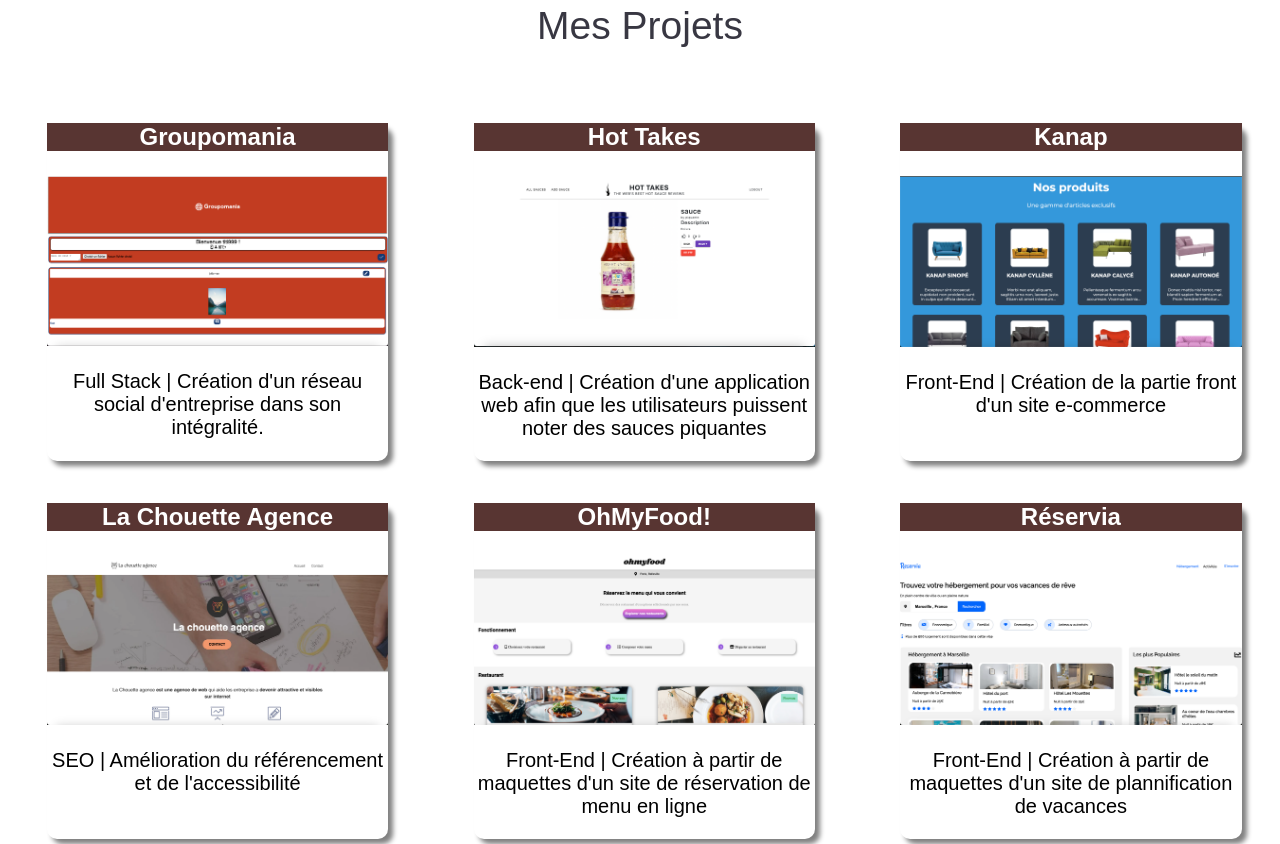
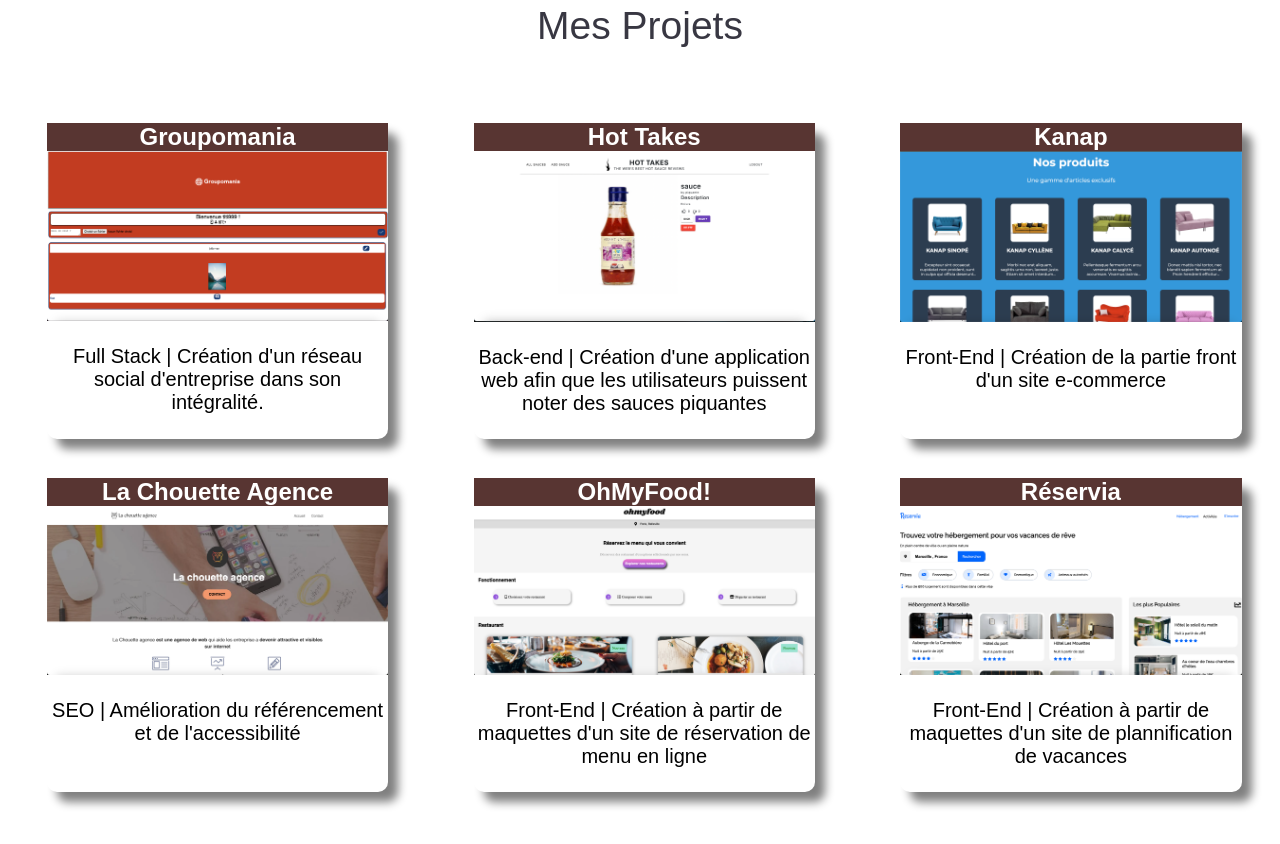
Before and after one commit to AdelDrissi/MyPortfolio, a React (Create React App) app: page / in a window 1280 px wide. Shown: the part 540-1384 px from the top of the page. Built offline with nearby package versions, Linux system fonts and the light colour scheme.

Commit message:
delete padding for project

```diff
--- a/src/App.js
+++ b/src/App.js
@@ -4,7 +4,6 @@
 import Projects from './components/Projects';
 import Contact from './components/Contact';
 import Footer from './components/Footer';
-
 function App() {
   return (
     <div className="App">
--- a/src/components/Navbar.jsx
+++ b/src/components/Navbar.jsx
@@ -26,7 +26,7 @@
       >
         <ul className="anchorLinks__list">
           <li onClick={() => setIsMenuOpen(false)}>
-            <a href="#SectionWhoIam" className="LinkNavigation">
+            <a href="#whoIamSection" className="LinkNavigation">
                Portrait
             </a>
           </li>
--- a/src/styles/_Contact.scss
+++ b/src/styles/_Contact.scss
@@ -1,5 +1,6 @@
 .sectionContact {
   margin-top: 6%;
+
 
   .container-contact {
     display: flex;
@@ -20,6 +21,7 @@
         &:hover {
           background-color: $carouselBrown;
           transition-duration: 300ms;
+
         }
       }
     }
--- a/src/styles/_Navbar.scss
+++ b/src/styles/_Navbar.scss
@@ -82,9 +82,7 @@
             margin-top: 50px;
           }
         }
-        .anchorLink {
-          text-decoration: none;
-        }
+
       }
     }
   }
--- a/src/styles/_Projects.scss
+++ b/src/styles/_Projects.scss
@@ -18,7 +18,6 @@
 .projectImage {
   width: 100%;
   object-fit: cover;
-  padding-top: 25px;
 }
 
 .project {
@@ -30,7 +29,7 @@
   border-radius: 10px;
   margin-left: 11%;
   width: 80%;
-  box-shadow: 5px 5px 5px grey;
+  box-shadow: 10px 10px 10px grey;
   transition-duration: 200ms;
 
   &:hover {
@@ -52,4 +51,5 @@
 .projectSection {
   text-align: center;
   padding-top: 5%;
+
 }
--- a/src/styles/_WhoIam.scss
+++ b/src/styles/_WhoIam.scss
@@ -5,6 +5,7 @@
 
 .WhoIam {
   padding-top: 100px;
+
 }
 
 .textPresentation {
--- a/src/styles/index.scss
+++ b/src/styles/index.scss
@@ -16,6 +16,9 @@
   .sectionTitle {
     font-size: 26px;
     color: $millbrook;
+    &:hover {
+      color: $carouselBrown;
+    }
     h2 {
       font-weight: 400;
     }
```
Also changed, not shown: src/components/WhoIam.jsx (+5 -2 lines), src/pawel-czerwinski-21z0dCD0PcE-unsplash.jpg (added).
